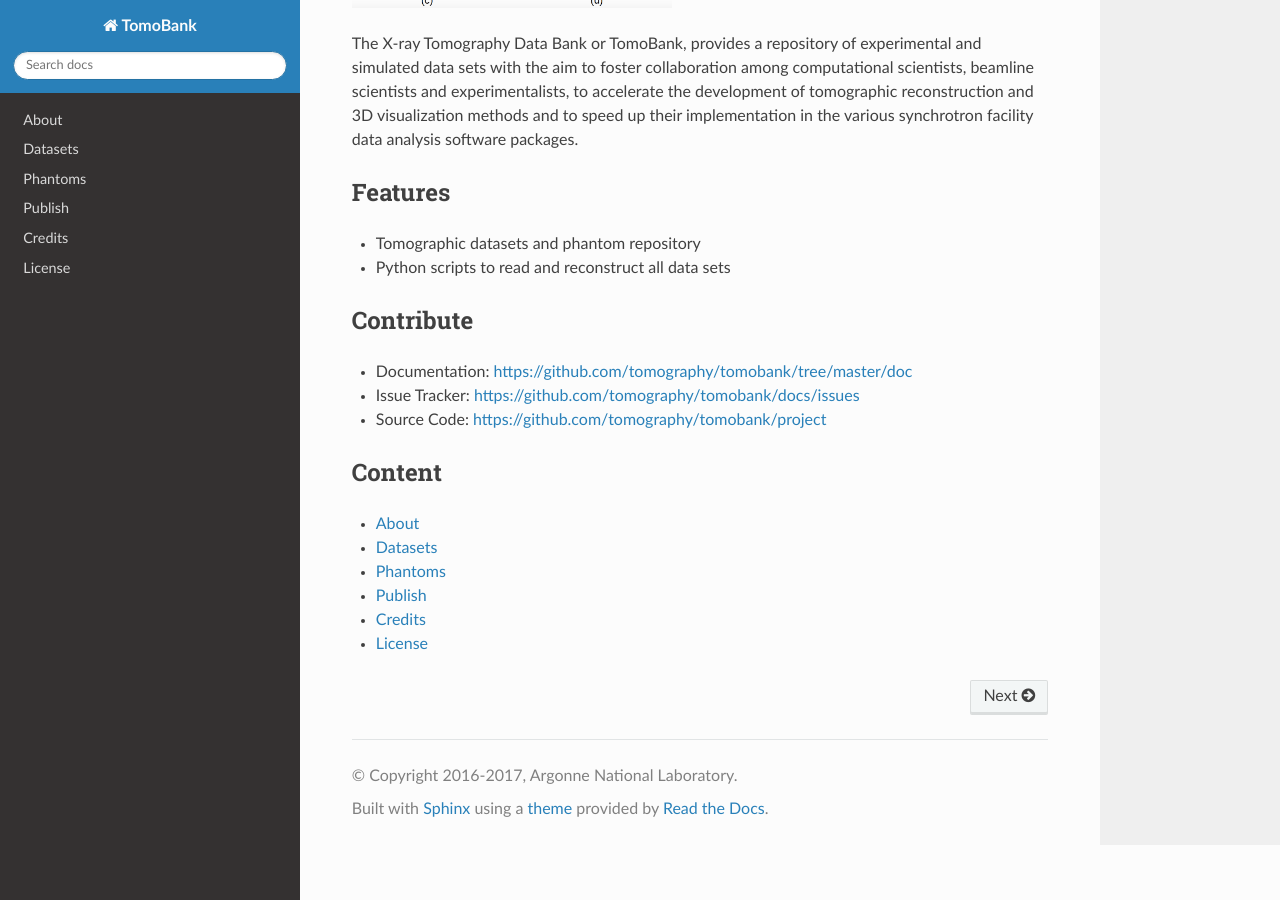
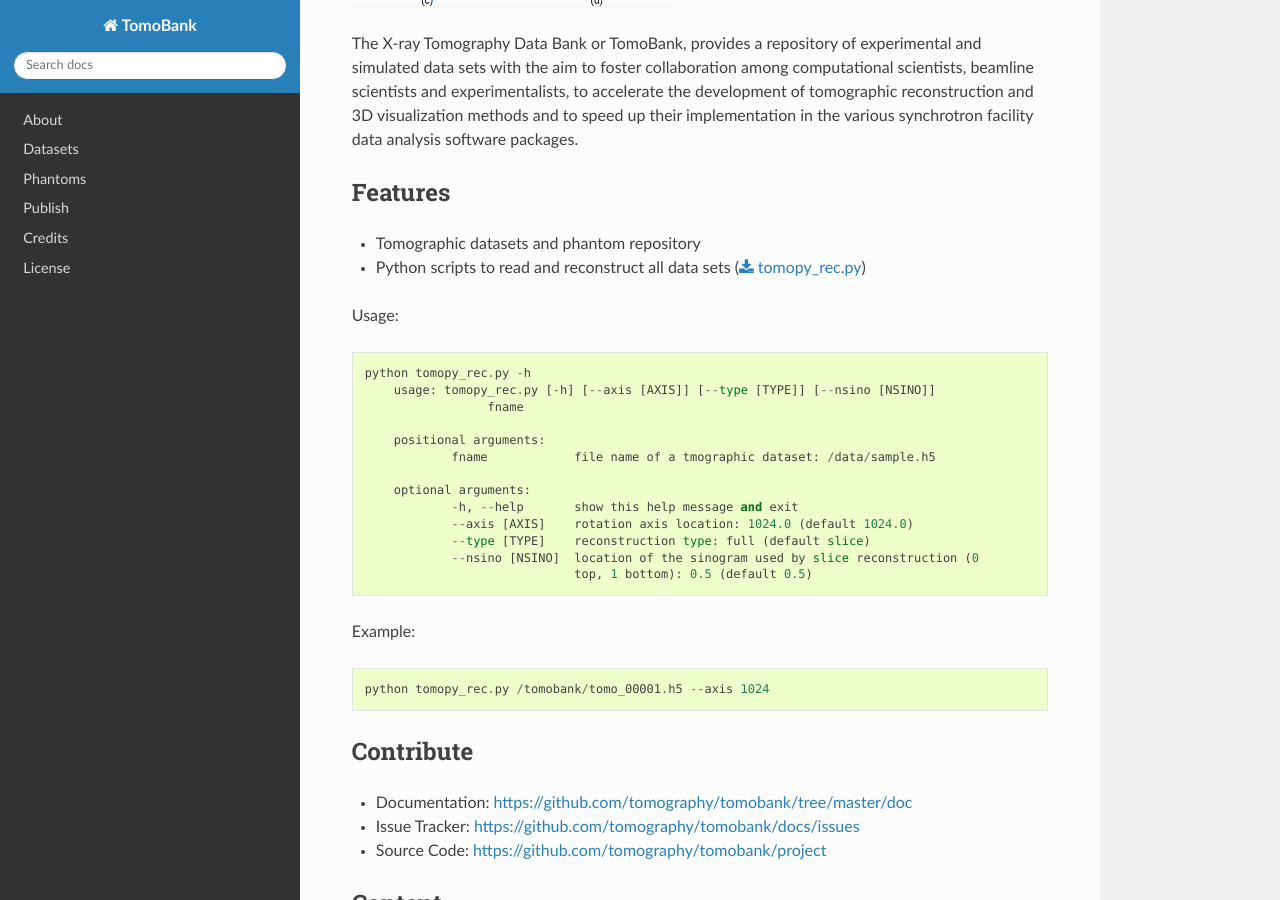
Before and after one commit to tomography/tomobank, a Sphinx documentation site: the page built from docs/index.rst, in a window 1280 px wide and 900 px high, scrolled down 478 px. Built offline with Sphinx 7.4.7 and the Read the Docs theme 2.0.0, drawn with Linux system fonts in a browser that asks for light colours.

Commit message:
using tomopy_rec.py to reconstruct all datasets and phantoms

```diff
--- a/docs/index.rst
+++ b/docs/index.rst
@@ -17,7 +17,27 @@
 --------
 
 * Tomographic datasets and phantom repository
-* Python scripts to read and reconstruct all data sets
+* Python scripts to read and reconstruct all data sets (:download:`tomopy_rec.py <../docs/demo/tomopy_rec.py>`)
+
+Usage: ::
+
+    python tomopy_rec.py -h
+	usage: tomopy_rec.py [-h] [--axis [AXIS]] [--type [TYPE]] [--nsino [NSINO]]
+                     fname
+
+	positional arguments:
+  		fname            file name of a tmographic dataset: /data/sample.h5
+
+	optional arguments:
+  		-h, --help       show this help message and exit
+  		--axis [AXIS]    rotation axis location: 1024.0 (default 1024.0)
+  		--type [TYPE]    reconstruction type: full (default slice)
+  		--nsino [NSINO]  location of the sinogram used by slice reconstruction (0
+                   		 top, 1 bottom): 0.5 (default 0.5)
+
+Example: ::
+
+    python tomopy_rec.py /tomobank/tomo_00001.h5 --axis 1024
 
 
 Contribute
```
